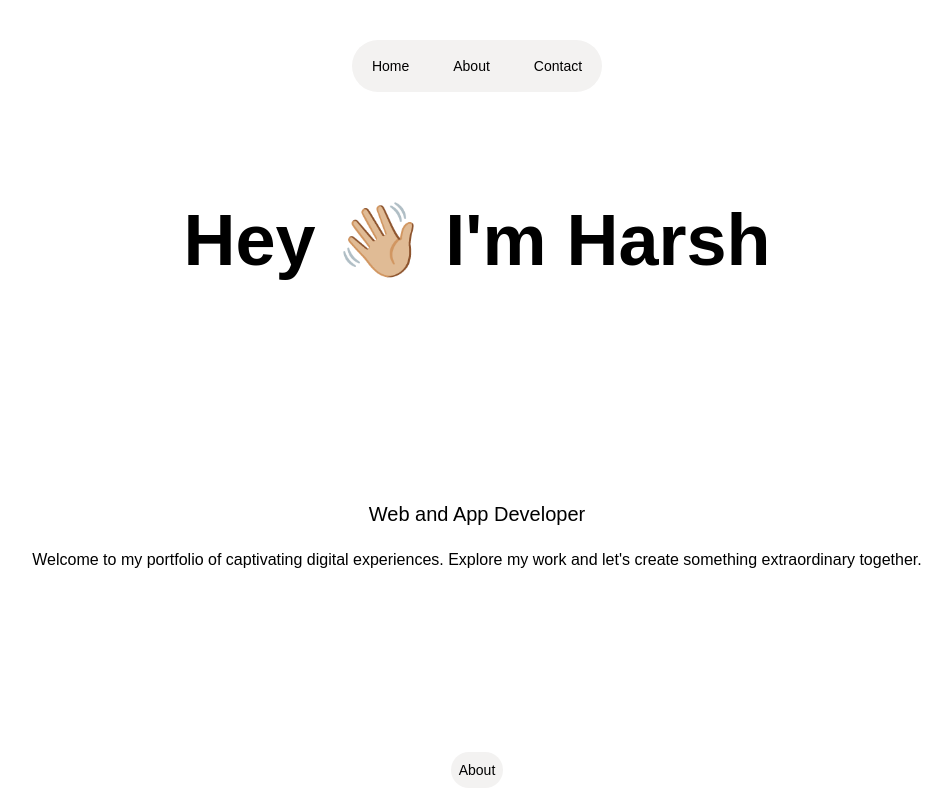
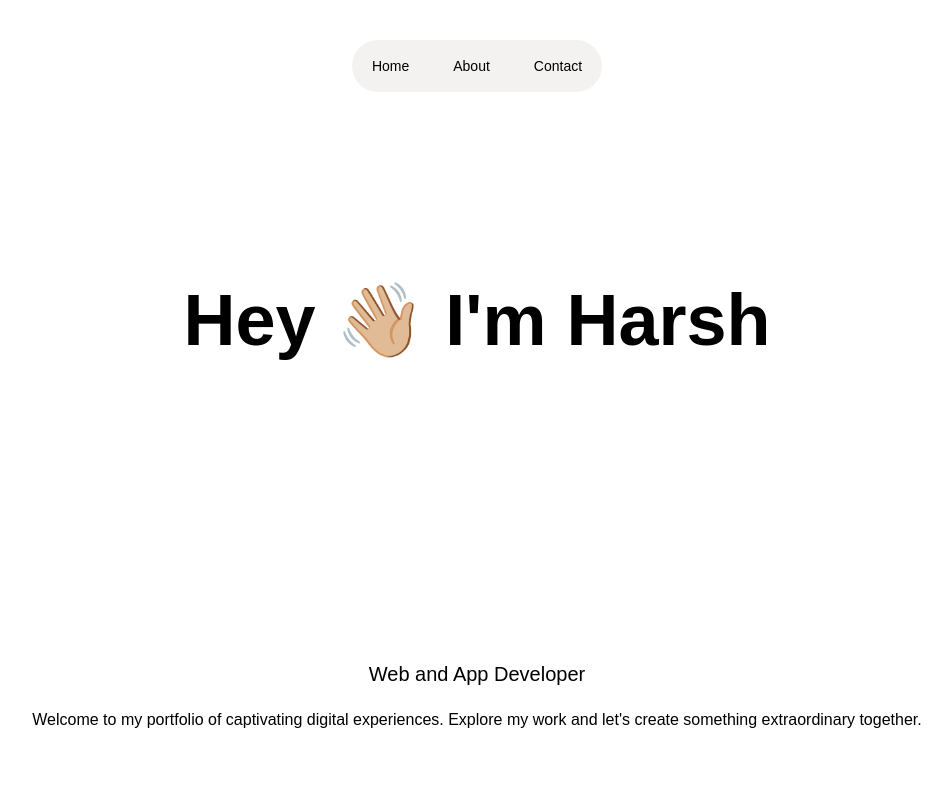
Before and after one commit to Harshrj1502/Portfoliio-modern, a React (Vite) app: page /about in a window 1280 px wide. Shown: the top 800 px of the page, without its empty margins (163-1115 px from the left). Built offline with nearby package versions, Linux system fonts and the light colour scheme.

Commit message:
files added

```diff
--- /dev/null
+++ b/Components/Fadeinup.jsx
@@ -0,0 +1,22 @@
+import React from 'react';
+import { motion } from 'framer-motion';
+
+const FadeInUp = ({ children }) => {
+  const variants = {
+    hidden: { opacity: 0, y: 20 },
+    visible: { opacity: 1, y: 0 }
+  };
+
+  return (
+    <motion.div
+      initial="hidden"
+      animate="visible"
+      variants={variants}
+      transition={{ duration: 0.5 }}
+    >
+      {children}
+    </motion.div>
+  );
+};
+
+export default FadeInUp;
--- a/pages/About.jsx
+++ b/pages/About.jsx
@@ -6,13 +6,16 @@ import Skills from "../Components/Skills/Skills";
 import Bottomlink from "../Components/Footer/Bottomlink";
 import Footer from "../Components/Footer/Footer";
 import "animate.css/animate.min.css";
+import FadeInUp from "../Components/Fadeinup";
 const About = () => {
   return (
+
       <section className="bg-primary outline-none w-[100vw] ">
         <Navbar />
+        <FadeInUp>
         <div className=" flex flex-col gap-5 text-center  ">
           <div className="flex flex-col gap-5  ">
-            <p className="text-7xl font-bold h-[60vh] justify-center items-center flex animate__animated animate__fadeInUp animate__slow  ">
+            <p className="text-7xl font-bold h-[80vh] justify-center items-center flex   ">
               Hey 👋🏼 I'm Harsh{" "}
             </p>
             <h1 className="font-light text-xl ">Web and App Developer</h1>
@@ -40,7 +43,9 @@ const About = () => {
         <Skills />
         <Footer />
         <Bottomlink />
+        </FadeInUp>
       </section>
+
 
   );
 };
--- a/pages/Contact.jsx
+++ b/pages/Contact.jsx
@@ -2,24 +2,32 @@ import React from "react";
 import Links from "../Components/Links/Linksprofile";
 import Navbar from "../Components/Navbar/Navbar";
 import "animate.css/animate.min.css";
+import FadeInUp from "../Components/Fadeinup";
 const Contact = () => {
   return (
 
     <section id="contact" className="bg-primary w-screen h-screen outline-none ">
       <Navbar/>
+
         <div className="flex flex-col items-center justify-center h-screen ">
-        <p className="text-7xl font-normal text-center animate__animated animate__fadeInUp animate__slow  ">
+        <FadeInUp>
+        <p className="text-7xl font-normal text-center ">
         Let's work together.
         </p>
-        <p className="text-7xl font-normal text-grey text-center animate__animated animate__fadeInUp animate__slow  ">
+
+        <p className="text-7xl font-normal text-grey text-center  ">
         Get in touch.
         </p>
+        </FadeInUp>
+
         </div>
         <div className="flex justify-between items-center py-10 px-5 fixed bottom-0 w-[100vw]">
             <h1 className="text-sm">©Harsh 2024</h1>
             <Links/>
         </div>
+
     </section>
+
 
   );
 };
--- a/pages/Home.jsx
+++ b/pages/Home.jsx
@@ -2,19 +2,21 @@ import React, { useState } from "react";
 import Projectcard from "../Components/Projectcard/Projectcard";
 import Textcard from "../Components/Projectcard/Textcard";
 import Navbar from "../Components/Navbar/Navbar";
-import Linksprofile from "../Components/Links/Linksprofile";
 import Footer from "../Components/Footer/Footer";
 import Bottomlink from "../Components/Footer/Bottomlink";
 import "animate.css/animate.min.css";
+import FadeInUp from "../Components/Fadeinup";
 const Work = () => {
   return (
+
     <section className="outline-none grid h-[100vh] bg-primary w-[100vw]  ">
       <Navbar />
+      <FadeInUp>
       <div className="h-[90vh] flex flex-col justify-center items-center gap-7 ">
-        <p className="text-7xl font-normal text-center animate__animated animate__fadeInUp animate__slow   ">
+        <p className="text-7xl font-normal text-center">
           Let's craft exceptional digital experiences together.
         </p>
-        <p className="text-2xl font-normal text-center text-grey animate__animated animate__fadeInUp animate__slow  ">
+        <p className="text-2xl font-normal text-center text-grey  ">
           Explore my design services, from user interface and experience to
           prototyping and testing.
         </p>
@@ -25,6 +27,8 @@ const Work = () => {
           <Textcard text={"App Dev"} />
         </div>
       </div>
+      </FadeInUp>
+
       <div className="grid grid-cols-2 mx-auto gap-4">
         <Projectcard />
         <Projectcard />
@@ -33,9 +37,12 @@ const Work = () => {
         <Projectcard />
         <Projectcard />
       </div>
+
       <Footer/>
       <Bottomlink/>
+
     </section>
+
 
   );
 };
```
